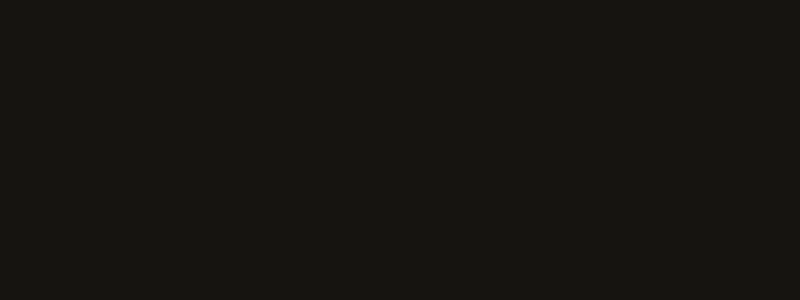
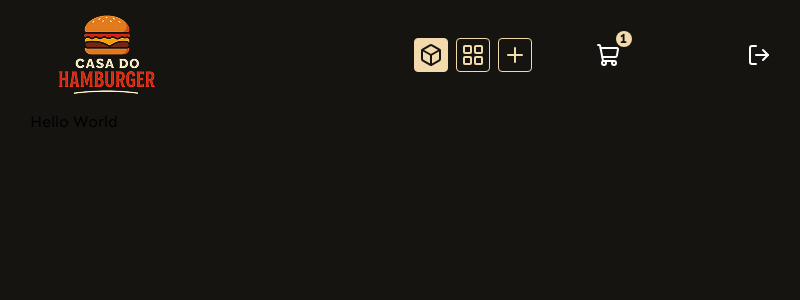
Before and after one commit to martins-eduardo/hamburguer-frontend, a React (Vite) app: page /products in a window 1280 px wide. Before the commit this address had no page. Shown: the top 300 px of the page, without its empty margins (226-1026 px from the left). Built offline with nearby package versions, Linux system fonts and the light colour scheme.

Commit message:
contexto, menu de admin, tipagem

```diff
--- a/package.json
+++ b/package.json
@@ -12,6 +12,7 @@
     "@hookform/resolvers": "^5.7.1",
     "@tailwindcss/vite": "^4.3.3",
     "axios": "^1.19.0",
+    "lucide-react": "^1.31.0",
     "react": "^19.2.8",
     "react-dom": "^19.2.8",
     "react-hook-form": "^7.84.0",
--- /dev/null
+++ b/src/context/UserContext.tsx
@@ -0,0 +1,26 @@
+import { type ReactNode, createContext, useState } from 'react'
+import type { UserContextType } from '../types/User'
+
+type UserProviderProps = {
+  children: ReactNode
+}
+
+export const UserContext = createContext<UserContextType>({
+  user: null,
+  setUser: () => {},
+})
+
+export function UserProvider({ children }: UserProviderProps) {
+  const [user, setUser] = useState(null)
+
+  return (
+    <UserContext.Provider
+      value={{
+        user,
+        setUser,
+      }}
+    >
+      {children}
+    </UserContext.Provider>
+  )
+}
--- a/src/pages/_layouts/default-layout/header/index.tsx
+++ b/src/pages/_layouts/default-layout/header/index.tsx
@@ -1,10 +1,60 @@
+import { Box, LayoutGrid, LogOut, Plus, ShoppingCart } from 'lucide-react'
+import { useContext } from 'react'
+import { Link } from 'react-router-dom'
+import { UserContext } from '../../../../context/UserContext'
+
 export function Header() {
+  const { user } = useContext(UserContext)
+
+  function getNavItemClass(path: string) {
+    const baseClass = 'flex p-1 border border-[#F2DAAC] rounded-sm'
+
+    if (location.pathname === path) {
+      return `${baseClass} bg-[#F2DAAC] text-[#161410]`
+    }
+    return `${baseClass} text-[#F2DAAC]`
+  }
+
   return (
     <div className="flex justify-between p-3 items-center w-full md:w-184.25 mx-auto">
+      <div className="flex w-full">
         <img src="./hamburguer-logo.png" alt="" />
+      </div>
+      {!user ? (
+        <div className="flex w-full justify-between items-center">
+          <div className="flex gap-2 items-center">
+            <Link to="/">
+              <div className={getNavItemClass('/products')}>
+                <Box />
+              </div>
+            </Link>
+            <Link to="/orders">
+              <div className={getNavItemClass('/orders')}>
+                <LayoutGrid />
+              </div>
+            </Link>
+            <div className="flex p-1 border border-[#F2DAAC] text-[#F2DAAC] rounded-sm">
+              <Plus />
+            </div>
+          </div>
+          <div className="relative text-white cursor-pointer">
+            <ShoppingCart />
+            <span className="flex absolute -top-3 -right-3 h-4 w-4 items-center justify-center bg-[#F2DAAC] rounded-full text-[#161410] font-bold text-sm">
+              1
+            </span>
+          </div>
+          <div className="flex text-white">
+            <span className="text-xl">{user?.name}</span>
+          </div>
+          <div className="flex text-white">
+            <LogOut />
+          </div>
+        </div>
+      ) : (
         <div className="flex justify-center items-center rounded-sm font-semibold bg-[#F2DAAC] w-32 h-9">
           Entrar
         </div>
+      )}
     </div>
   )
 }
--- /dev/null
+++ b/src/pages/products/index.tsx
@@ -0,0 +1,7 @@
+export function Products() {
+  return (
+    <div>
+      <p>Hello World</p>
+    </div>
+  )
+}
--- a/src/pages/sign-in/index.tsx
+++ b/src/pages/sign-in/index.tsx
@@ -1,10 +1,11 @@
 import { yupResolver } from '@hookform/resolvers/yup'
-import { useState } from 'react'
+import { useContext, useState } from 'react'
 import { FormProvider, useForm } from 'react-hook-form'
 import { useNavigate } from 'react-router-dom'
 import * as yup from 'yup'
 import { Button } from '../../components/Button'
 import { Input } from '../../components/Input'
+import { UserContext } from '../../context/UserContext'
 import { api } from '../../lib/api'
 
 export const signInSchema = yup.object().shape({
@@ -23,6 +24,8 @@
 
   const [loading, setLoading] = useState(false)
 
+  const { setUser } = useContext(UserContext)
+
   const navigate = useNavigate()
 
   async function handleSignInSubmit(data: SignInSchema) {
@@ -34,7 +37,8 @@
         password: data.password,
       })
 
-      console.log(response.data)
+      console.log(response.data.message)
+      navigate('/')
     } catch (error) {
       console.error(error)
     } finally {
--- a/src/routes/index.tsx
+++ b/src/routes/index.tsx
@@ -1,6 +1,7 @@
-import { Route, Routes as Router, Navigate } from 'react-router-dom'
+import { Navigate, Route, Routes as Router } from 'react-router-dom'
+import { AuthLayout } from '../pages/_layouts/auth-layout/index'
 import { DefaultLayout } from '../pages/_layouts/default-layout/index'
-import { AuthLayout } from '../pages/_layouts/auth-layout/index'
+import { Products } from '../pages/products'
 import { SignIn } from '../pages/sign-in'
 import { SignUp } from '../pages/sign-up'
 
@@ -8,8 +9,8 @@
   return (
     <Router>
       <Route element={<DefaultLayout />}>
-            {/* <Route path="/" element={<Navigate to="/products" />} /> */}
-            {/* <Route path="/products" element={} /> */}
+        <Route path="/" element={<Navigate to="/products" />} />
+        <Route path="/products" element={<Products />} />
       </Route>
       <Route element={<AuthLayout />}>
         <Route path="/sign-in" element={<SignIn />} />
--- /dev/null
+++ b/src/types/User.ts
@@ -0,0 +1,11 @@
+export interface User {
+  id: string
+  name: string
+  email: string
+  cep: string
+}
+
+export type UserContextType = {
+  user: User | null
+  setUser: React.Dispatch<React.SetStateAction<null>>
+}
```
Also changed, not shown: src/App.tsx (+8 -5 lines), 1 other file (tests, documents, lock files or other folders). Lines whose indentation alone changed are shown as unchanged.
